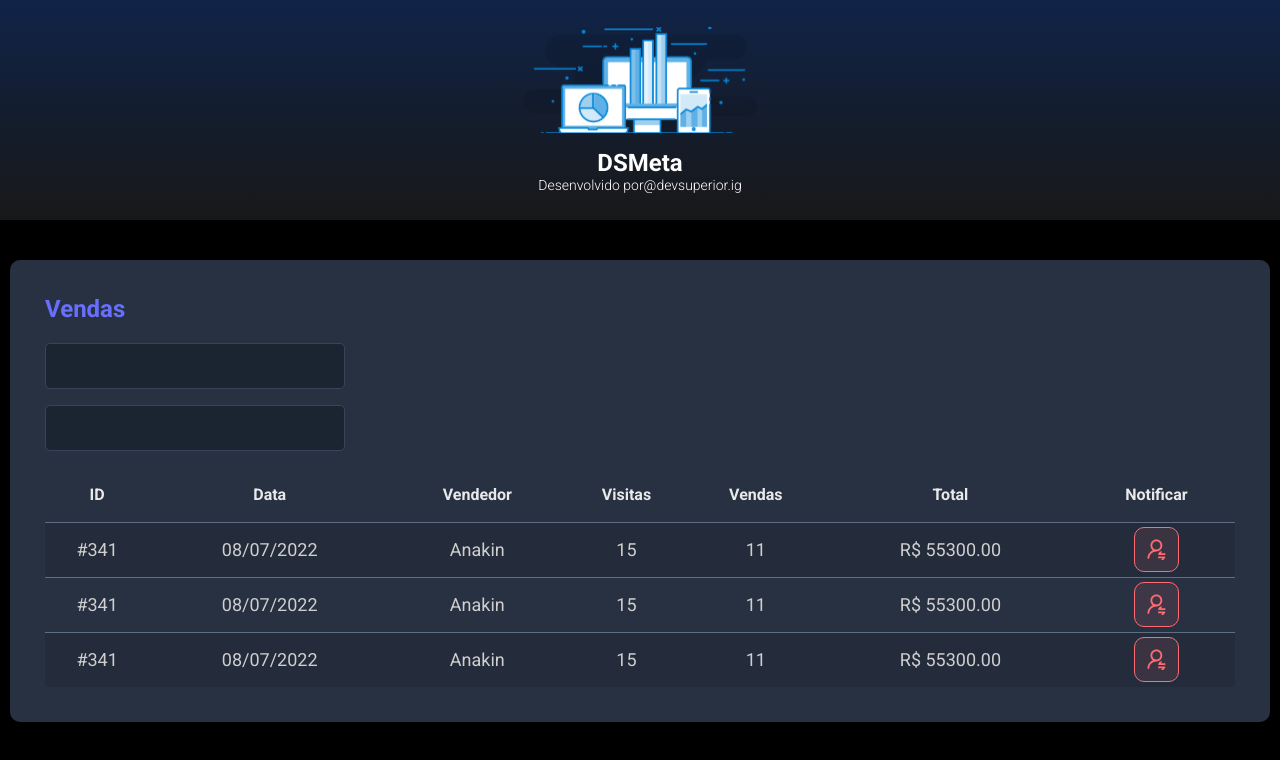
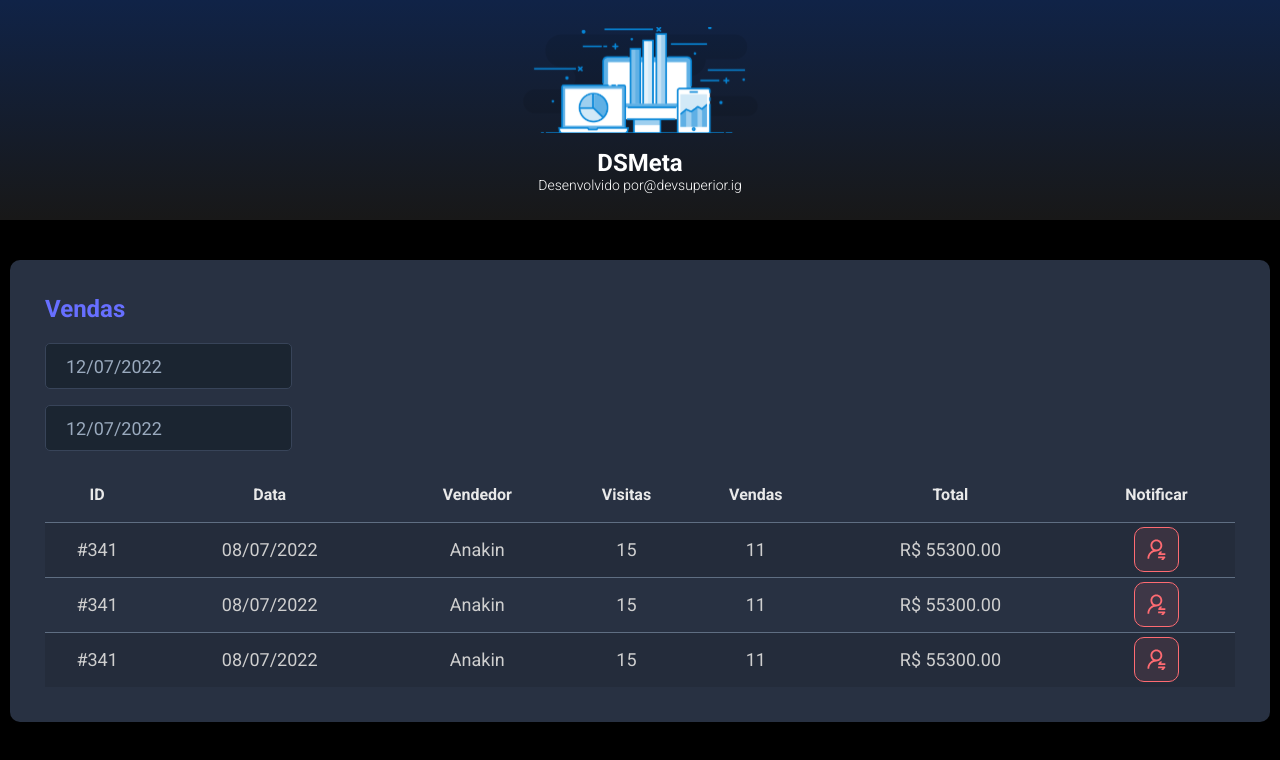
Before and after one commit to danielpedrovs/ds-meta, a React (Vite) app in the folder frontend/: page / in a window 1280 px wide. Shown: the top 760 px of the page. Built offline with nearby package versions, Linux system fonts and the light colour scheme.

Commit message:
Datepicker

```diff
--- a/frontend/package.json
+++ b/frontend/package.json
@@ -8,7 +8,9 @@
     "preview": "vite preview"
   },
   "dependencies": {
+    "@types/react-datepicker": "4.4.2",
     "react": "^18.0.0",
+    "react-datepicker": "4.8.0",
     "react-dom": "^18.0.0"
   },
   "devDependencies": {
--- a/frontend/src/components/SalesCard/index.tsx
+++ b/frontend/src/components/SalesCard/index.tsx
@@ -1,15 +1,27 @@
-import NotificationButton from '../notificationButton'
-import './styles.css'
+import DatePicker from "react-datepicker";
+import "react-datepicker/dist/react-datepicker.css";
+import NotificationButton from "../notificationButton";
+import "./styles.css";
 function SalesCard() {
   return (
     <div className="dsmeta-card">
       <h2 className="dsmeta-sales-title">Vendas</h2>
       <div>
         <div className="dsmeta-form-control-container">
-        <input className="dsmeta-form-control" type="text" />
+          <DatePicker
+            selected={new Date()}
+            onChange={(date: Date) => {}}
+            className="dsmeta-form-control"
+            dateFormat="dd/MM/yyyy"
+          />
         </div>
         <div className="dsmeta-form-control-container">
-        <input className="dsmeta-form-control" type="text" />
+          <DatePicker
+            selected={new Date()}
+            onChange={(date: Date) => {}}
+            className="dsmeta-form-control"
+            dateFormat="dd/MM/yyyy"
+          />{" "}
         </div>
       </div>
 
@@ -67,12 +79,10 @@
               </td>
             </tr>
           </tbody>
-
         </table>
       </div>
-
     </div>
-  )
+  );
 }
 
-export default SalesCard
+export default SalesCard;
```
Also changed, not shown: 1 other file (tests, documents, lock files or other folders). Lines whose indentation alone changed are shown as unchanged.
